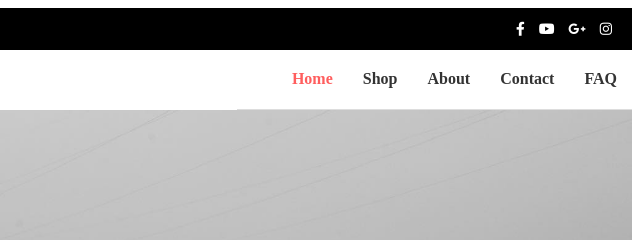
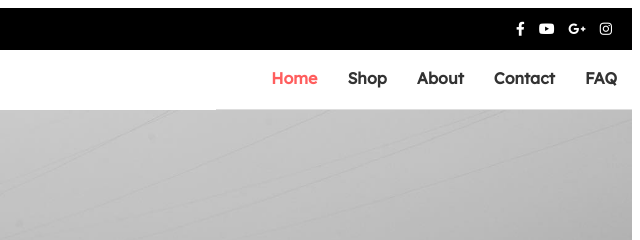
Before and after one commit to mukiuki/mukiuki.github.io, a plain HTML site: page index.html in a window 1280 px wide. Shown: the top 240 px of the page, 640-1280 px from the left. Drawn offline with Linux system fonts and the light colour scheme.

Commit message:
Update main.css

```diff
--- a/main.css
+++ b/main.css
@@ -47,7 +47,8 @@ body {
 	list-style: none;
 	display: flex;
 	text-align: center;
-	font-family: "Lexend Regular"
+	font-family: "Lexend"
+	font-weight: bold;
 }
 
 .navbar .nav-links li {
```
